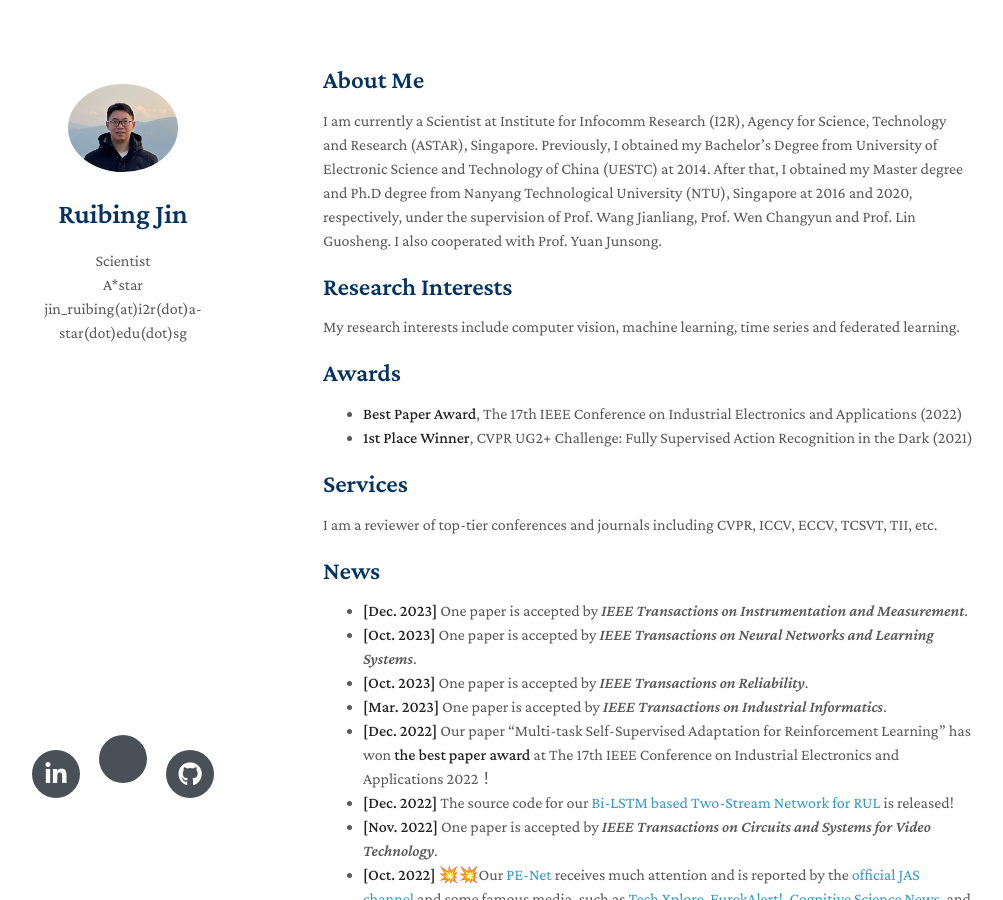
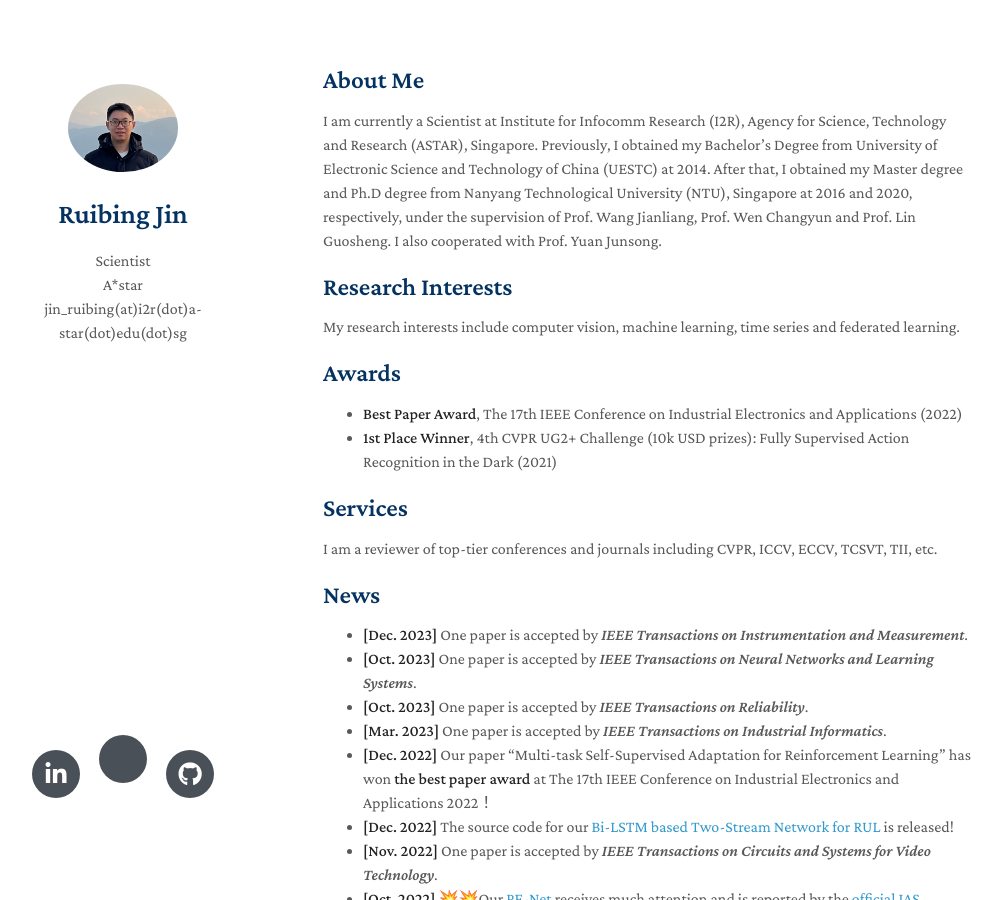
Before and after one commit to ruibing-jin/ruibing-jin.github.io, a Jekyll site: the page built from index.md, in a window 1280 px wide and 900 px high. Shown: the whole window, without its empty margins (147-1150 px from the left). Built offline with Jekyll 4.4.1, drawn with Linux system fonts in a browser that asks for light colours; nearby versions of some CDN libraries; a style sheet for code colours, icons or effects is not loaded; our own code applies the rules of GitHub Pages for plain Markdown files.

Commit message:
Update index.md

```diff
--- a/index.md
+++ b/index.md
@@ -10,7 +10,7 @@ My research interests include computer vision, machine learning, time series and
 
 ## Awards
 - **Best Paper Award**, The 17th IEEE Conference on Industrial Electronics and Applications (2022)
-- **1st Place Winner**, CVPR UG2+ Challenge: Fully Supervised Action Recognition in the Dark (2021)
+- **1st Place Winner**, 4th CVPR UG2+ Challenge (10k USD prizes): Fully Supervised Action Recognition in the Dark (2021)
 
 ## Services
 I am a reviewer of top-tier conferences and journals including CVPR, ICCV, ECCV, TCSVT, TII, etc.
```
